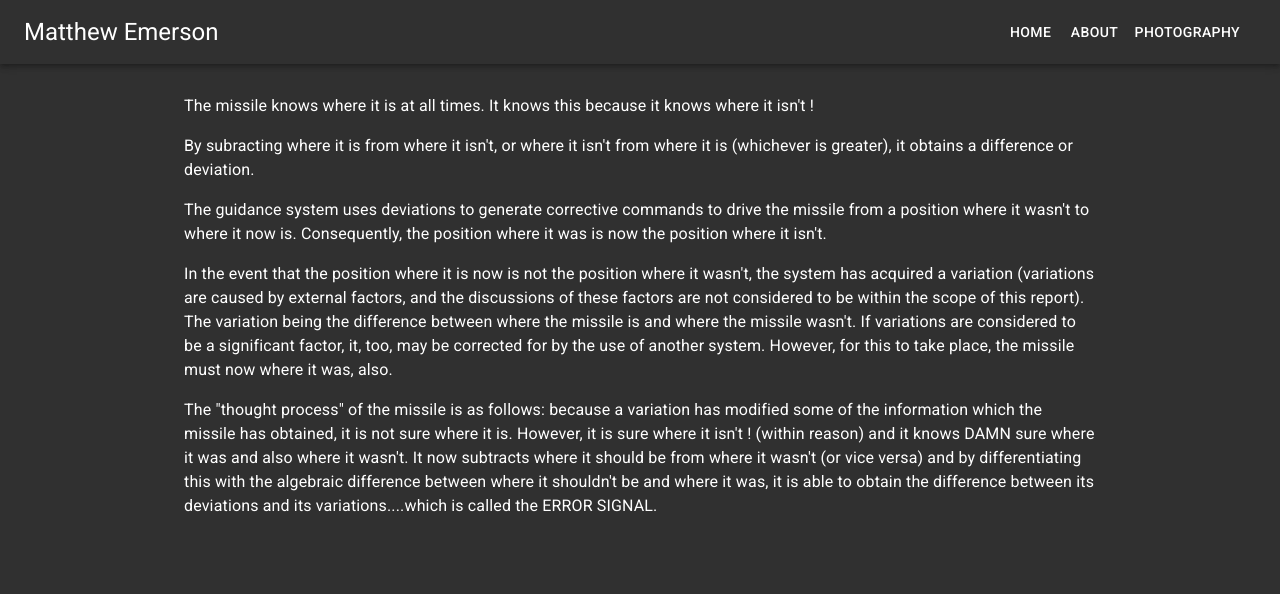
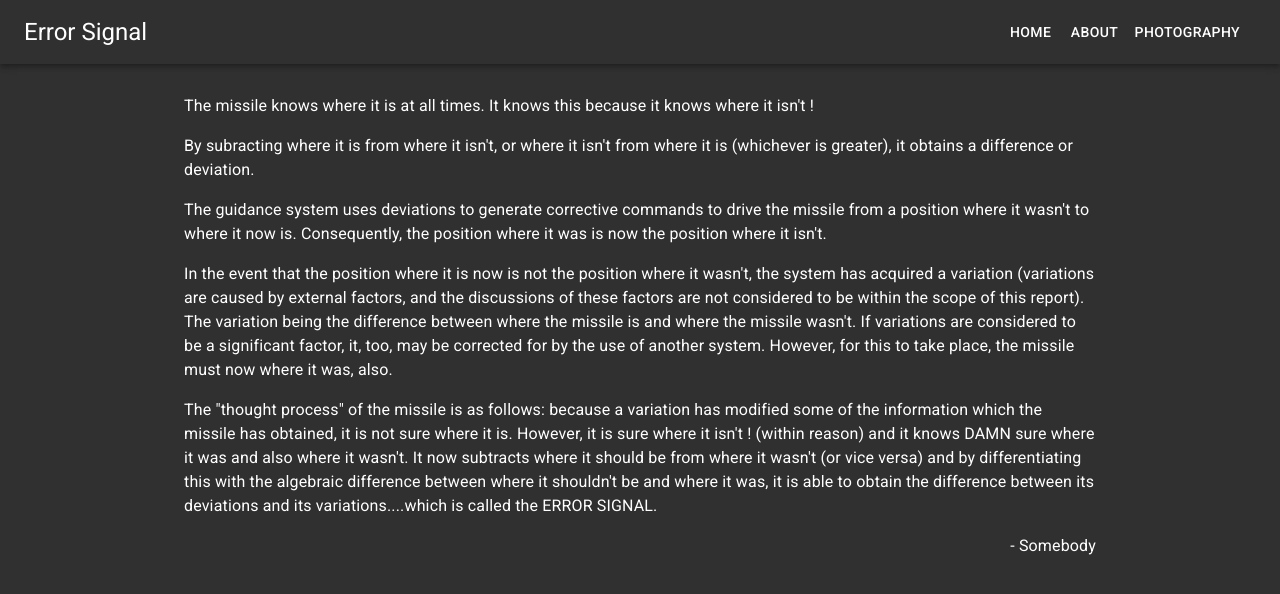
Before and after one commit to emersonmde/memerson, a React (Create React App) app: page /about in a window 1280 px wide. Shown: the top 594 px of the page. Built offline with nearby package versions, Linux system fonts and the light colour scheme; what aws-amplify would draw is missing.

Commit message:
Rebranding

```diff
--- a/src/components/Header.tsx
+++ b/src/components/Header.tsx
@@ -23,7 +23,7 @@ export default function Header() {
         <AppBar position="static" className={classes.root}>
             <Toolbar className="header">
                 <Typography variant="h5">
-                    Matthew Emerson
+                    Error Signal
                 </Typography>
 
                 <div className={classes.menuButton}>
--- a/src/containers/About.tsx
+++ b/src/containers/About.tsx
@@ -30,6 +30,10 @@ export default function About() {
         <Typography paragraph>
           The "thought process" of the missile is as follows: because a variation has modified some of the information which the missile has obtained, it is not sure where it is. However, it is sure where it isn't ! (within reason) and it knows DAMN sure where it was and also where it wasn't. It now subtracts where it should be from where it wasn't (or vice versa) and by differentiating this with the algebraic difference between where it shouldn't be and where it was, it is able to obtain the difference between its deviations and its variations....which is called the ERROR SIGNAL.
         </Typography>
+
+        <Typography paragraph align="right">
+          - Somebody
+        </Typography>
       </Typography>
     </Container>
   )
```
